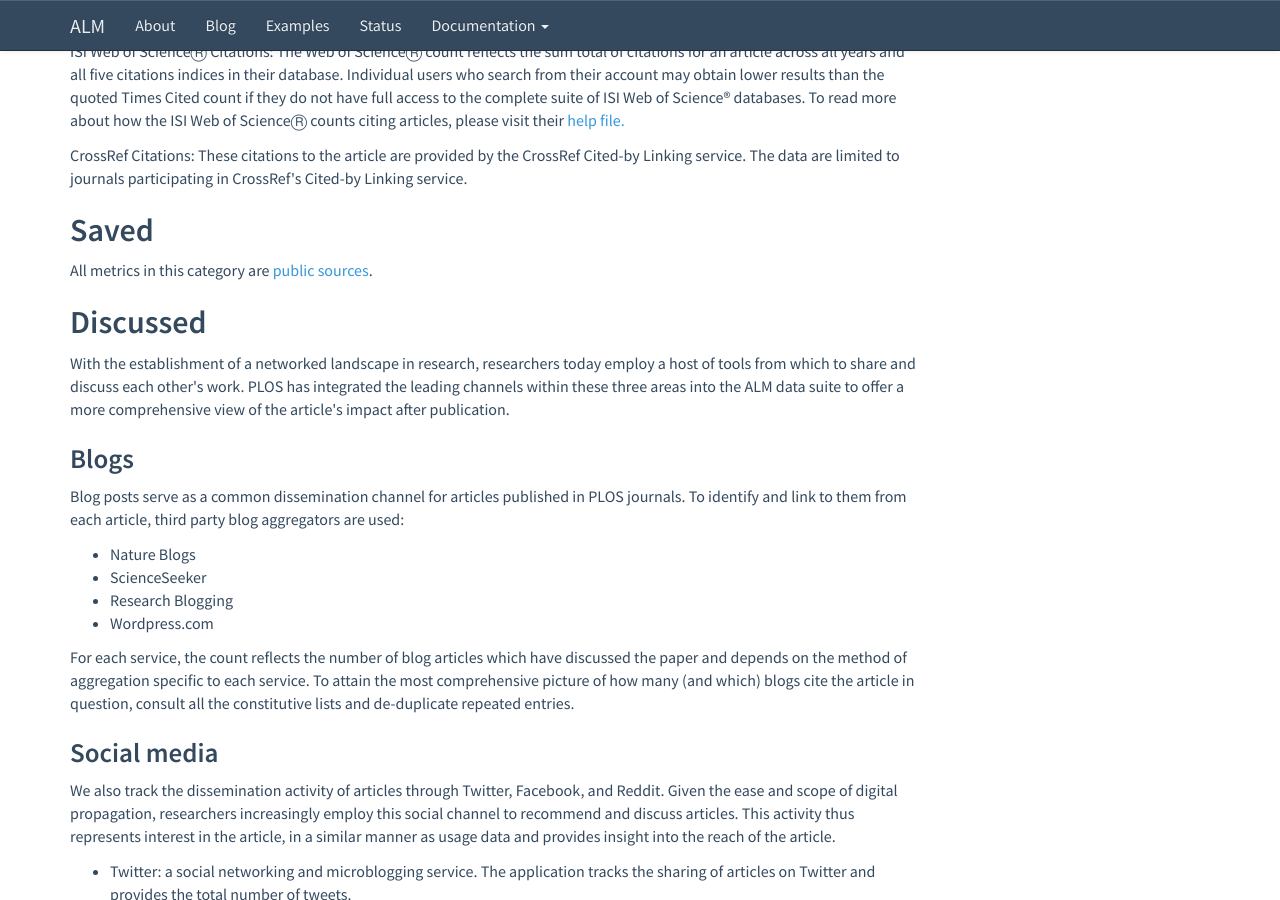
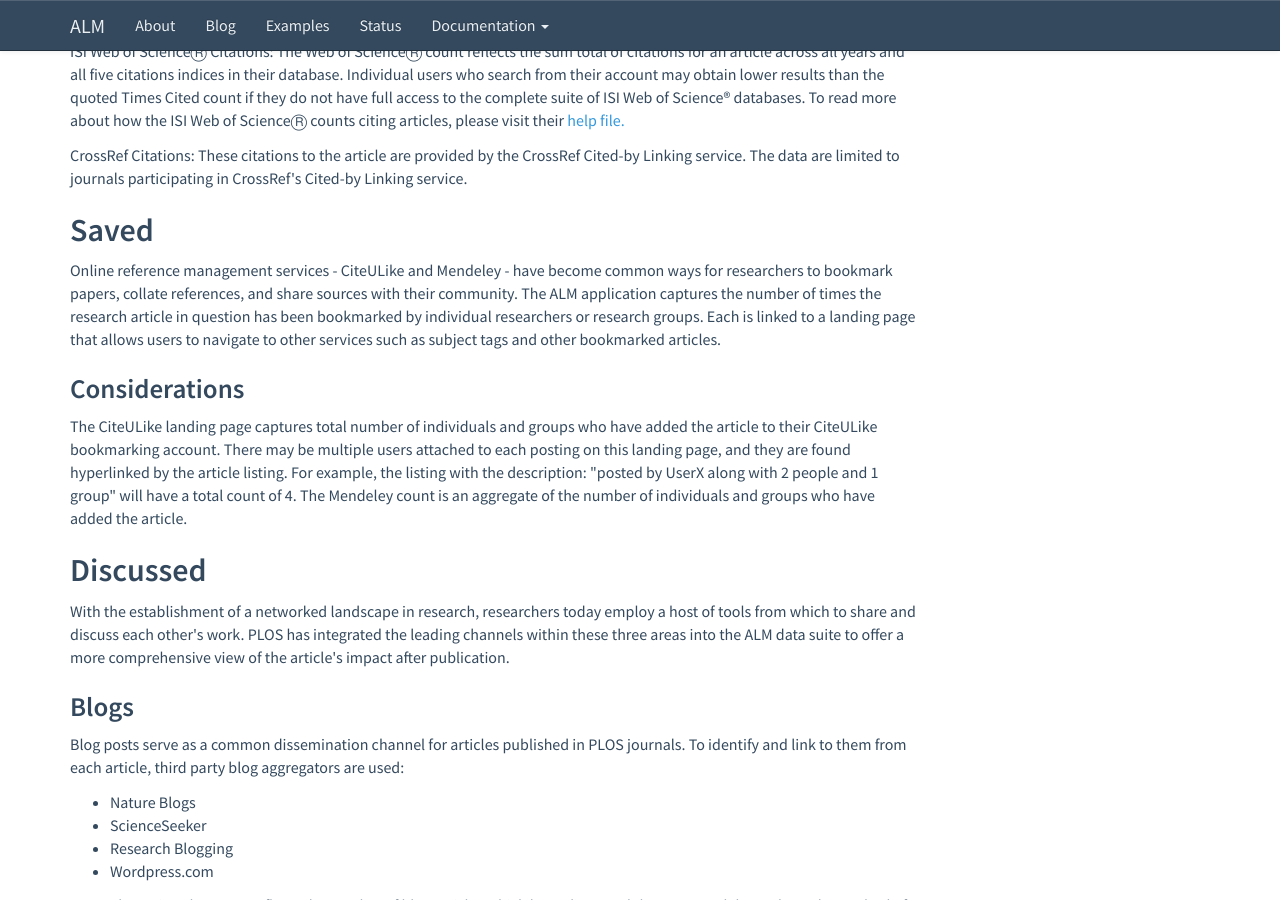
Before and after one commit to lagotto/lagotto.github.io, a Jekyll site: the page built from plos.html, in a window 1280 px wide and 900 px high, scrolled down 2142 px. Built offline with Jekyll 4.4.1, drawn with Linux system fonts in a browser that asks for light colours; Markdown is read by kramdown in place of the engine named in the settings.

Commit message:
Fix PLOS page
added Saved sources info.

```diff
--- a/plos.html
+++ b/plos.html
@@ -54,7 +54,10 @@
 
 	<a id="socialBookmarks" name="socialBookmarks"></a>
 	<h2>Saved</h2>
-	<p>All metrics in this category are <a href="http://articlemetrics.github.io/metrics.html">public sources</a>.</p>
+	<p> Online reference management services - CiteULike and Mendeley - have become common ways for researchers to bookmark papers, collate references, and share sources with their community.  The ALM application captures the number of times the research article in question has been bookmarked by individual researchers or research groups. Each is linked to a landing page that allows users to navigate to other services such as subject tags and other bookmarked articles.</p>
+
+	<h3>Considerations</h3>
+	<p>The CiteULike landing page captures total number of individuals and groups who have added the article to their CiteULike bookmarking account. There may be multiple users attached to each posting on this landing page, and they are found hyperlinked by the article listing. For example, the listing with the description: "posted by UserX along with 2 people and 1 group" will have a total count of 4. The Mendeley count is an aggregate of the number of individuals and groups who have added the article. </p>
 
 	<a id="blogCoverage" name="blogCoverage"></a>
 	<h2>Discussed</h2>
```
